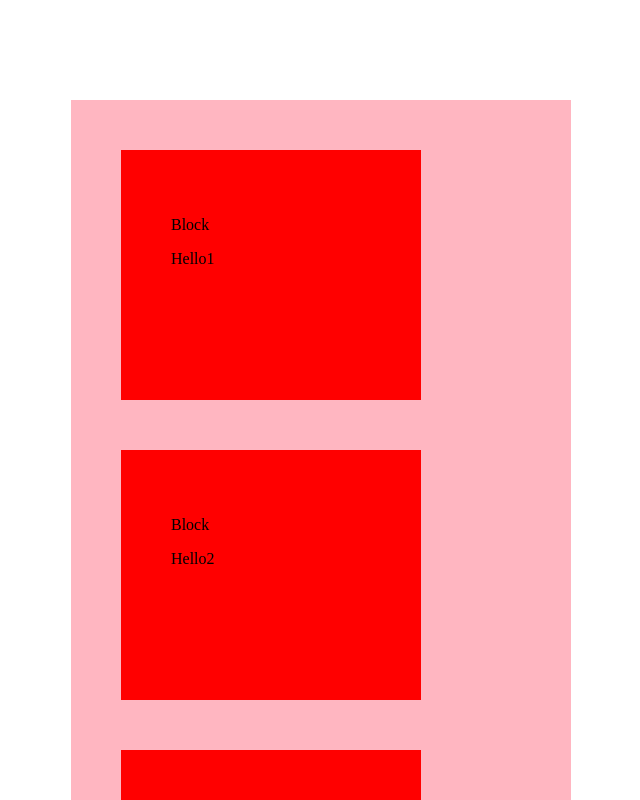
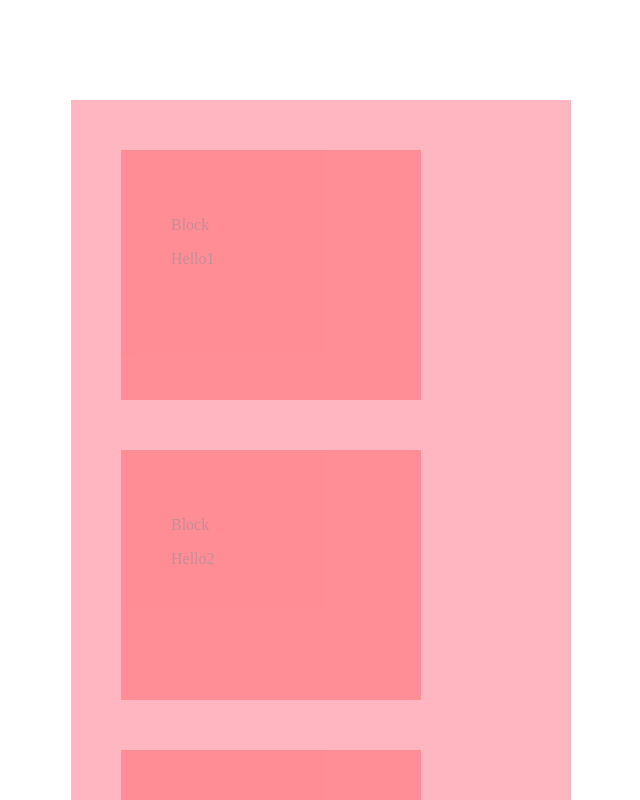
Before and after one commit to jgrindall/ink_js_story, a Vue app: page / in a window 1280 px wide. Shown: the whole page, without its empty margins (329-969 px from the left). Built offline with nearby package versions, Linux system fonts and the light colour scheme.

Commit message:
Use wrapper differently

```diff
--- a/public/src/Wrapper.vue
+++ b/public/src/Wrapper.vue
@@ -1,7 +1,13 @@
 <template>
 
     <div ref="wrapperRef" class="wrapper">
-        <div class="container" :ref="(el:any) => setItemRef(el, i)" v-for="(item, i) in items" :key="item.id" :class="{seen: visHash[item.id]}">
+        <div class="container"
+             :ref="(el:any) => blockRefs[i] = el"
+             v-for="(item, i) in items"
+             :key="item.id"
+             :class="{seen: visHash[item.id]?.visible}"
+             :style="{'animation-delay' : visHash[item.id]?.delay + 's'}"
+        >
             <slot :item = "item"/>
         </div>
 
@@ -24,18 +30,16 @@
         items: HasId[]
     };
 
+    type VisData = {
+        visible: boolean;
+        delay: number;
+    };
+
     const props = defineProps<propTypes>();
 
-    const visHash: Ref<Record<string, boolean>> = ref({});
+    const visHash: Ref<Record<string, VisData>> = ref({});
 
     let blockRefs:any[] = [];
-
-    const setItemRef = (el:any, i:any) => {
-        console.log('el', i, el);
-        if (el) {
-            blockRefs[i] = el;
-        }
-    };
 
     const emit = defineEmits(['change']);
 
@@ -63,11 +67,19 @@
 
     const updateVis = ()=>{
        const _vis = blockRefs.map(isElemVisible);
+       let d = 0;
         props.items.forEach( (item: HasId, i:number)=>{
-            visHash.value[item.id] = visHash.value[item.id] || _vis[i];
+            const alreadyShown = visHash.value[item.id]?.visible;
+            if(!alreadyShown && _vis[i]){
+                visHash.value[item.id] = {
+                    visible: true,
+                    delay: d
+                };
+                d += 0.5;
+            }
         });
         console.log(visHash.value);
-    }
+    };
 
     let handleScroll = (e:any) => {
        updateVis();
@@ -79,6 +91,14 @@
 
 
 <style scoped lang="scss">
+    @keyframes fading {
+        from {
+            opacity: 0;
+        }
+        to {
+            opacity: 1;
+        }
+    }
     .wrapper{
         background: lightpink;
         position: absolute;
@@ -88,7 +108,13 @@
         left:400px;
         overflow-y: auto;
     }
-    .seen{
-        background:green;
+    .container{
+        opacity: 0.22;
+        &.seen{
+            background: green;
+            animation: fading ease-in 1s;
+            animation-fill-mode: forwards;
+            animation-duration: 1s;
+        }
     }
 </style>
```
